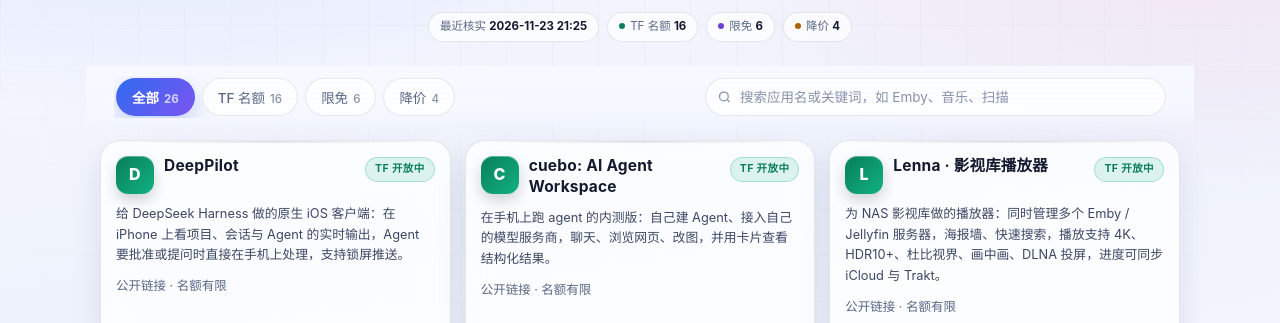
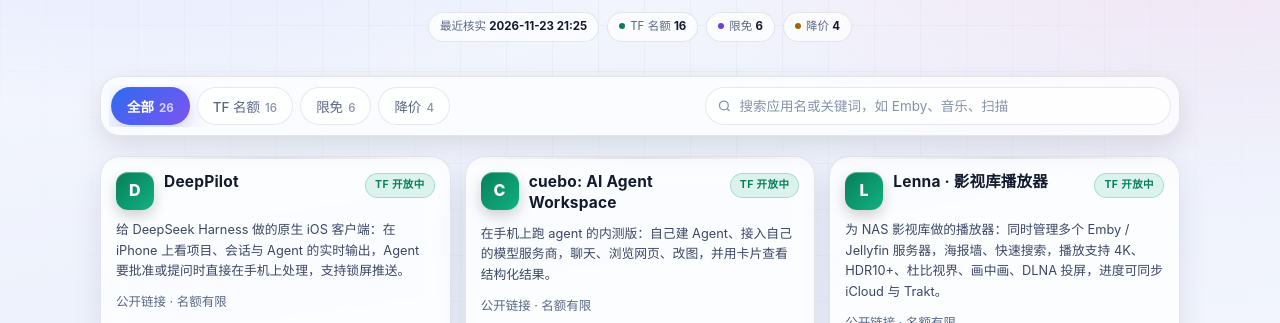
Before and after one commit to JenningKo/jenning.ipv64.de, a plain HTML site: page index.html in a window 1280 px wide. Shown: the part 159-482 px from the top of the page. Drawn offline with Linux system fonts and the light colour scheme.

Commit message:
筛选栏改为玻璃胶囊面板，滚动更清爽

```diff
--- a/index.html
+++ b/index.html
@@ -176,9 +176,11 @@
   .stamp .dot{display:inline-block;width:6px;height:6px;border-radius:50%;margin-right:5px;vertical-align:1px}
 
   /* ---------- controls ---------- */
-  .controls{position:sticky;top:0;z-index:40;padding:10px 0 12px;margin:6px -14px 4px;background:var(--controls-bg);
-    backdrop-filter:blur(14px) saturate(1.3);-webkit-backdrop-filter:blur(14px) saturate(1.3)}
-  .controls-inner{max-width:1080px;margin:0 auto;padding:0 14px;display:flex;gap:10px;flex-wrap:wrap;align-items:center}
+  .controls{position:sticky;top:0;z-index:40;padding:8px 0 10px;margin:8px -4px 4px;background:transparent}
+  .controls-inner{max-width:1080px;margin:0 auto;padding:8px;display:flex;gap:9px;flex-wrap:wrap;align-items:center;
+    border-radius:20px;border:1px solid var(--line);background:var(--chip);
+    backdrop-filter:blur(16px) saturate(1.35);-webkit-backdrop-filter:blur(16px) saturate(1.35);
+    box-shadow:0 10px 26px rgba(0,0,0,.10)}
   .tabs{display:flex;gap:7px;flex:1 1 320px;overflow-x:auto;scrollbar-width:none;padding:2px}
   .tabs::-webkit-scrollbar{display:none}
   .tabs button{flex:0 0 auto;min-height:38px;padding:8px 15px;border-radius:999px;border:1px solid var(--line);
@@ -190,7 +192,7 @@
   .tabs button em{font-style:normal;opacity:.72;font-size:11.5px;margin-left:5px}
   .search{position:relative;flex:1 1 200px;min-width:150px}
   .search input{width:100%;min-height:38px;padding:9px 13px 9px 34px;border-radius:999px;border:1px solid var(--line);
-    background:var(--chip);color:var(--txt);font-size:13.5px;font-family:inherit;outline:none;transition:.18s;
+    background:var(--card);color:var(--txt);font-size:13.5px;font-family:inherit;outline:none;transition:.18s;
     -webkit-appearance:none;appearance:none}
   .search input::placeholder{color:var(--dim2)}
   .search input:focus{border-color:var(--focus);background:var(--card-hover);box-shadow:0 0 0 3px var(--focus)}
```
